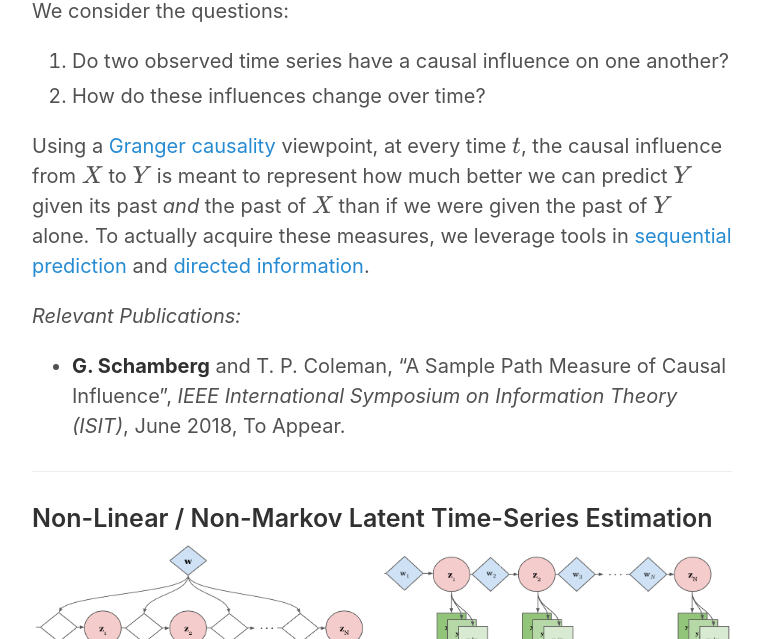
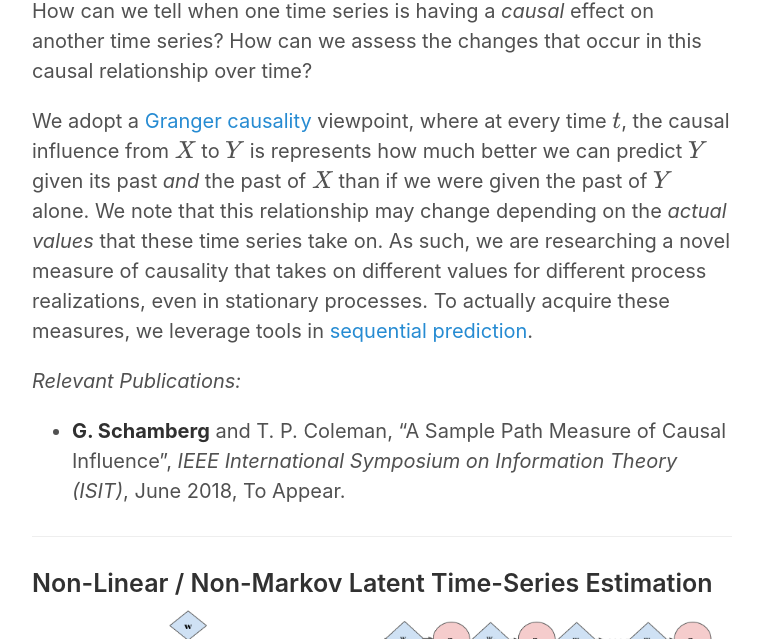
Before and after one commit to gabeschamberg/gabeschamberg.github.io, a Jekyll site: the page built from research.md, in a window 1280 px wide and 900 px high, scrolled down 266 px, cut to the strip 261-900 px from the top of the window. Shown: the whole strip, without its empty margins (258-1021 px from the left). Built offline with Jekyll 4.4.1, drawn with Linux system fonts in a browser that asks for light colours; formulas are drawn with MathJax 3.

Commit message:
updating cv and research

```diff
--- a/research.md
+++ b/research.md
@@ -7,12 +7,9 @@ title: Research
 
 ![Time-Varying Causality](https://raw.githubusercontent.com/gabeschamberg/gabeschamberg.github.io/master/imgs/causality2.png)
 
-We consider the questions:
+How can we tell when one time series is having a *causal* effect on another time series? How can we assess the changes that occur in this causal relationship over time?
 
-1. Do two observed time series have a causal influence on one another?
-2. How do these influences change over time?
-
-Using a [Granger causality](http://www.scholarpedia.org/article/Granger_causality) viewpoint, at every time $$t$$, the causal influence from $$X$$ to $$ Y $$ is meant to represent how much better we can predict $$ Y $$ given its past *and* the past of $$ X $$ than if we were given the past of $$Y$$ alone. To actually acquire these measures, we leverage tools in [sequential prediction](https://www.eng.tau.ac.il/~meir/articles/32%20Universal%20Prediction.pdf) and [directed information](http://citeseerx.ist.psu.edu/viewdoc/download?doi=10.1.1.36.5688&rep=rep1&type=pdf).
+We adopt a [Granger causality](http://www.scholarpedia.org/article/Granger_causality) viewpoint, where at every time $$t$$, the causal influence from $$X$$ to $$ Y $$ is represents how much better we can predict $$ Y $$ given its past *and* the past of $$ X $$ than if we were given the past of $$Y$$ alone. We note that this relationship may change depending on the *actual values* that these time series take on. As such, we are researching a novel measure of causality that takes on different values for different process realizations, even in stationary processes. To actually acquire these measures, we leverage tools in [sequential prediction](https://www.eng.tau.ac.il/~meir/articles/32%20Universal%20Prediction.pdf).
 
 *Relevant Publications:*
 - **G. Schamberg** and T. P. Coleman, "A Sample Path Measure of Causal Influence", *IEEE International Symposium on Information Theory (ISIT)*, June 2018, To Appear.
```
